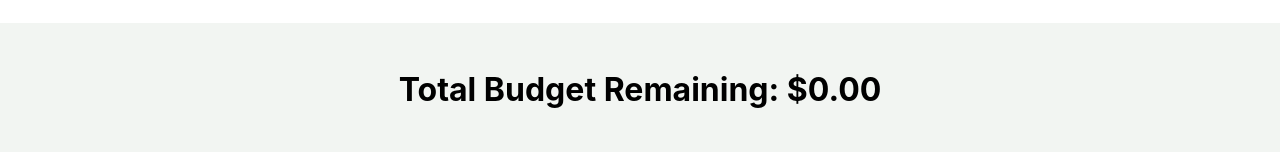
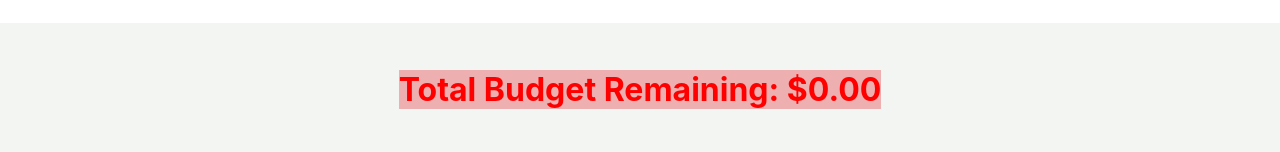
Before and after one commit to proto-zero/budget-calculator, a React (Create React App) app: page / in a window 1280 px wide. Shown: the part 224-376 px from the top of the page. Built offline with nearby package versions, Linux system fonts and the light colour scheme; no server answers; the database is empty.

Commit message:
change the total remaining budget color to react when over budget, added comments to readme

```diff
--- a/src/components/outline.css
+++ b/src/components/outline.css
@@ -23,3 +23,12 @@
     width: 250px;
     margin: 5px;
 }
+
+.over-budget {
+    color: red;
+    background: #edafaf;
+}
+
+.under-budget {
+    color: green;
+}
--- a/src/components/outline.js
+++ b/src/components/outline.js
@@ -13,26 +13,33 @@ async function getItems(db) {                                   // Access the it
 
 function Outline(props) {
     const [itemList, setItemList] = useState([]);               // Api items in state
-    const [itemTotal, setItemTotal] = useState(0);  // Remaining budget in state
+    const [itemTotal, setItemTotal] = useState(0);              // Remaining budget in state
+    const [isOver, setIsOver] = useState(false);
 
     useEffect(async() => {                                      // Sets state for the itemList
         const list = await getItems(db);
         setItemList(list);
-      }, [])
+        }, [])
 
-      function getPrice(exState) {                              // Sets state for the total price of items selected
-        const totalPrice = parseInt(itemTotal) + parseInt(exState);
-        setItemTotal(totalPrice);
-      }
+    function getPrice(exState) {                                // Sets state for the total price of items selected
+    const totalPrice = parseInt(itemTotal) + parseInt(exState);
+    setItemTotal(totalPrice);
+    }
 
     const totalBudgetRemaining = parseInt(props.userBudgetValue) - parseInt(itemTotal);
 
     var formatter = props.formatter;                            // Formats numbers as currency
 
+    // Adjusts the color of Total Budget Remaining depending on whether it is over or under budget
+    const budgetColor = totalBudgetRemaining > 0 ? 'under-budget' : 'over-budget';
+
     return (
         <div className="outline">
             {/* Total budget remaining: total price (passed up from Ex component) subtracted from the user budget (passed down through props from App) */}
-            <h1>Total Budget Remaining: {formatter.format(totalBudgetRemaining)}</h1>
+            <h1
+            className={budgetColor}>
+                Total Budget Remaining: {formatter.format(totalBudgetRemaining)}
+            </h1>
             <h2>List of Items</h2>
             <div className="item-container">
                 {
```
Also changed, not shown: 1 other file (tests, documents, lock files or other folders).
